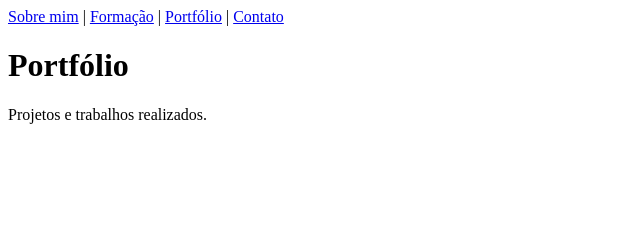
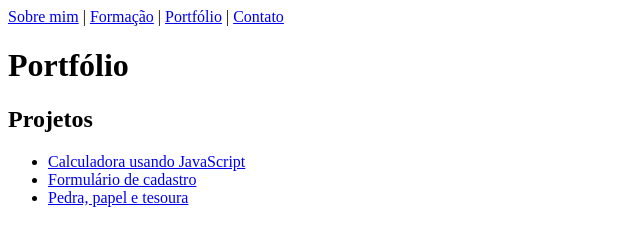
Before and after one commit to henriwf/Portfolio-henrique-wolfgang-ferreira, a plain HTML site: page portfolio.html in a window 1280 px wide. Shown: the whole page, without its empty margins (0-640 px from the left). Drawn offline with Linux system fonts and the light colour scheme.

Commit message:
Add project list to portfolio

```diff
--- a/portfolio.html
+++ b/portfolio.html
@@ -12,6 +12,18 @@
     <a href="contato.html">Contato</a>
   </nav>
   <h1>Portfólio</h1>
-  <p>Projetos e trabalhos realizados.</p>
+
+  <h2>Projetos</h2>
+  <ul>
+    <li>
+      <a href="https://github.com/henriwf/calculator" target="_blank">Calculadora usando JavaScript</a>
+    </li>
+    <li>
+      <a href="https://github.com/henriwf/sign-up-form" target="_blank">Formulário de cadastro</a>
+    </li>
+    <li>
+      <a href="https://github.com/henriwf/rock-paper-scissors" target="_blank">Pedra, papel e tesoura</a>
+    </li>
+  </ul>
 </body>
 </html>
```
